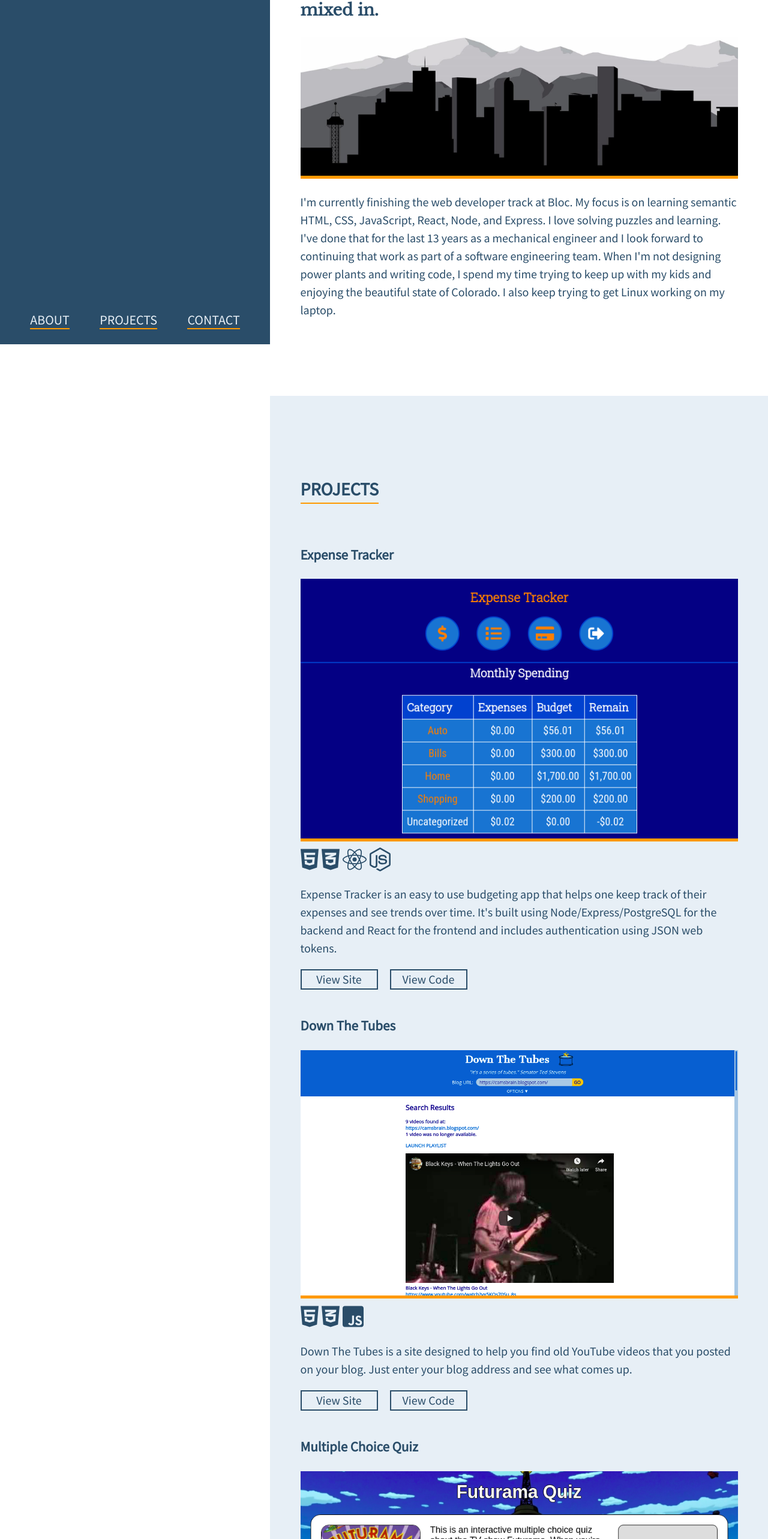
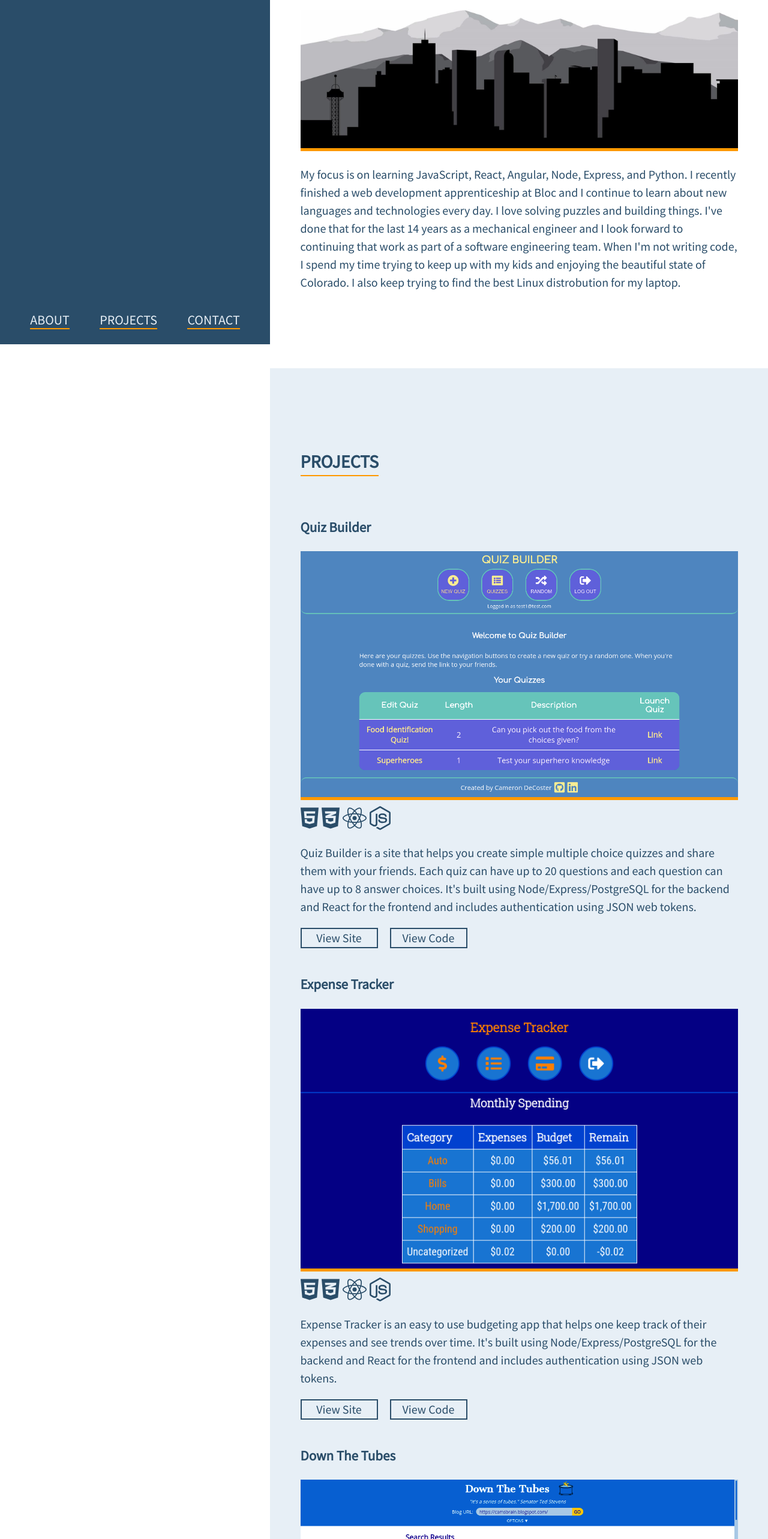
Before and after one commit to camdecoster/portfolio, a React (Create React App) app: page / in a window 1280 px wide. Shown: the part 226-2792 px from the top of the page at 60% size. Built offline with nearby package versions, Linux system fonts and the light colour scheme.

Commit message:
updated project list

```diff
--- a/src/Components/App/App.js
+++ b/src/Components/App/App.js
@@ -24,6 +24,7 @@ import ProjectListing from "../ProjectListing/ProjectListing";
 import DenverSkyline from "../../images/denver-skyline.png";
 import DttFrontpage from "../../images/dtt_frontpage_large.png";
 import EtFrontpage from "../../images/dashboard_categories.png";
+import QbFrontpage from "../../images/dashboard_quiz_table.png";
 import QuizFrontpage from "../../images/futurama_frontpage_large.png";
 
 export default function App() {
@@ -50,8 +51,8 @@ export default function App() {
             <main>
                 <section id='about' className='about'>
                     <h1 id='hero-quote' className='body-text font-01'>
-                        My name is Cameron DeCoster. I'm an aspiring software
-                        engineer with some mechanical engineer mixed in.
+                        My name is Cameron DeCoster. I'm a software engineer
+                        with some mechanical engineer mixed in.
                     </h1>
                     <img
                         className='hero-pic pic'
@@ -60,22 +61,49 @@ export default function App() {
                     />
                     <br />
                     <p>
-                        I'm currently finishing the web developer track at Bloc.
-                        My focus is on learning semantic HTML, CSS, JavaScript,
-                        React, Node, and Express. I love solving puzzles and
-                        learning. I've done that for the last 13 years as a
-                        mechanical engineer and I look forward to continuing
-                        that work as part of a software engineering team. When
-                        I'm not designing power plants and writing code, I spend
-                        my time trying to keep up with my kids and enjoying the
-                        beautiful state of Colorado. I also keep trying to get
-                        Linux working on my laptop.
+                        My focus is on learning JavaScript, React, Angular,
+                        Node, Express, and Python. I recently finished a web
+                        development apprenticeship at Bloc and I continue to
+                        learn about new languages and technologies every day. I
+                        love solving puzzles and building things. I've done that
+                        for the last 14 years as a mechanical engineer and I
+                        look forward to continuing that work as part of a
+                        software engineering team. When I'm not writing code, I
+                        spend my time trying to keep up with my kids and
+                        enjoying the beautiful state of Colorado. I also keep
+                        trying to find the best Linux distrobution for my
+                        laptop.
                     </p>
                 </section>
                 <section id='projects' className='projects'>
                     <div className='body-text heading-container'>
                         <h1 className='heading'>PROJECTS</h1>
                     </div>
+                    <ProjectListing
+                        name='Quiz Builder'
+                        icons={[
+                            {
+                                title: "HTML5",
+                                info: ["fab", "html5"],
+                            },
+                            {
+                                title: "CSS3",
+                                info: ["fab", "css3-alt"],
+                            },
+                            {
+                                title: "React",
+                                info: ["fab", "react"],
+                            },
+                            {
+                                title: "Node",
+                                info: ["fab", "node-js"],
+                            },
+                        ]}
+                        image={QbFrontpage}
+                        summary={`Quiz Builder is a site that helps you create simple multiple choice quizzes and share them with your friends. Each quiz can have up to 20 questions and each question can have up to 8 answer choices. It's built using Node/Express/PostgreSQL for the backend and React for the frontend and includes authentication using JSON web tokens.`}
+                        linkSite='https://quiz-builder-client.vercel.app'
+                        linkRepo='https://github.com/camdecoster/quiz-builder-client'
+                    />
                     <ProjectListing
                         name='Expense Tracker'
                         icons={[
@@ -123,32 +151,6 @@ export default function App() {
                         Just enter your blog address and see what comes up.`}
                         linkSite='https://camdecoster.github.io/down-the-tubes/'
                         linkRepo='https://github.com/camdecoster/down-the-tubes'
-                    />
-                    <ProjectListing
-                        name='Multiple Choice Quiz'
-                        icons={[
-                            {
-                                title: "HTML5",
-                                info: ["fab", "html5"],
-                            },
-                            {
-                                title: "CSS3",
-                                info: ["fab", "css3-alt"],
-                            },
-                            {
-                                title: "JavaScript",
-                                info: ["fab", "js-square"],
-                            },
-                        ]}
-                        image={QuizFrontpage}
-                        summary={`Responsive multiple choice quiz app designed to test
-                        your knowledge of the TV show Futurama. There's a
-                        landing page, ten trivia questions - with images,
-                        and a final summary. Test your knowledge of the
-                        show, or at least enjoy all of the colorful
-                        pictures.`}
-                        linkSite='https://camdecoster.github.io/futurama-quiz/'
-                        linkRepo='https://github.com/camdecoster/futurama-quiz'
                     />
                 </section>
                 <section id='contact' className='contact'>
```
Also changed, not shown: src/images/dashboard_quiz_table.png (added), 1 other file (tests, documents, lock files or other folders).
